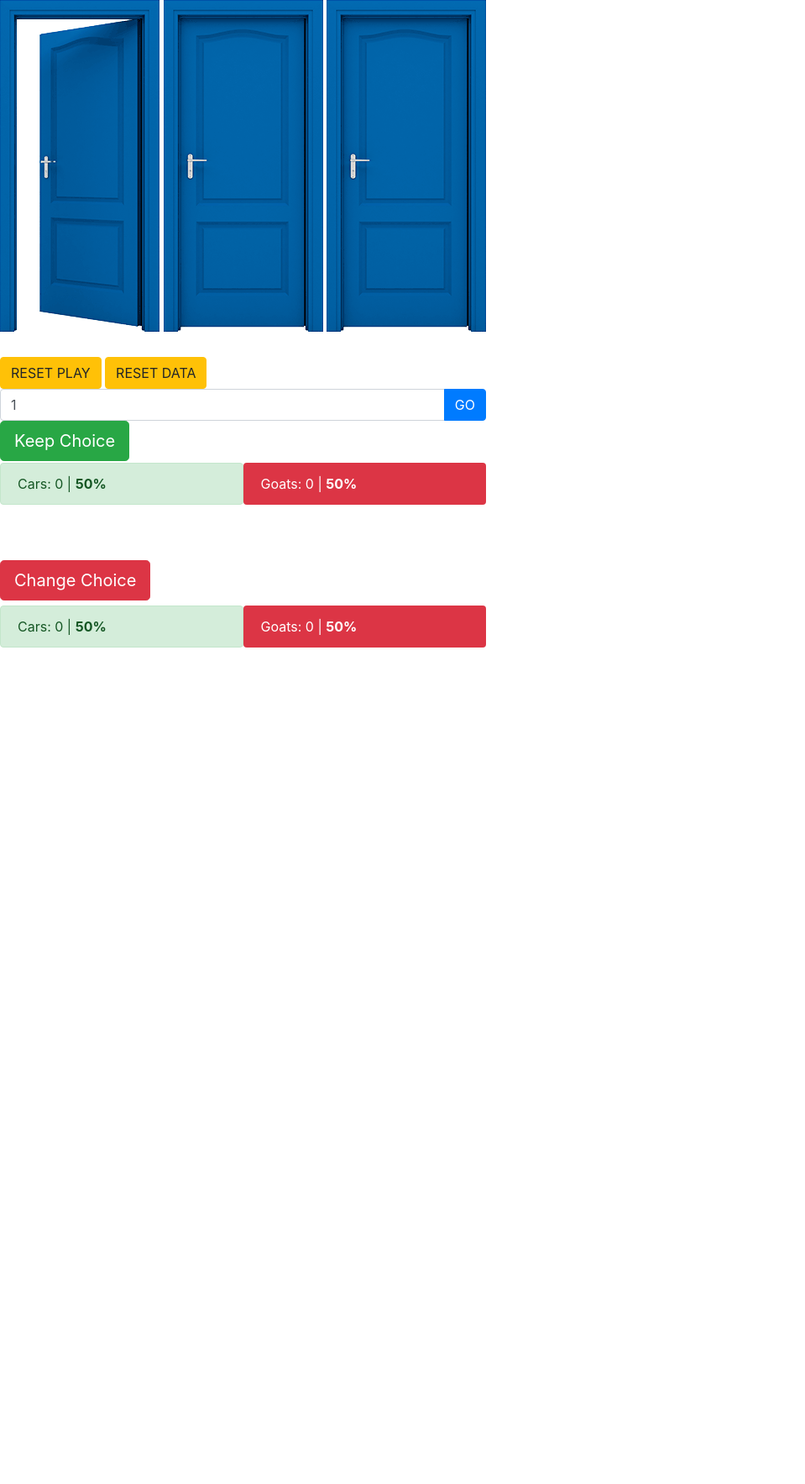
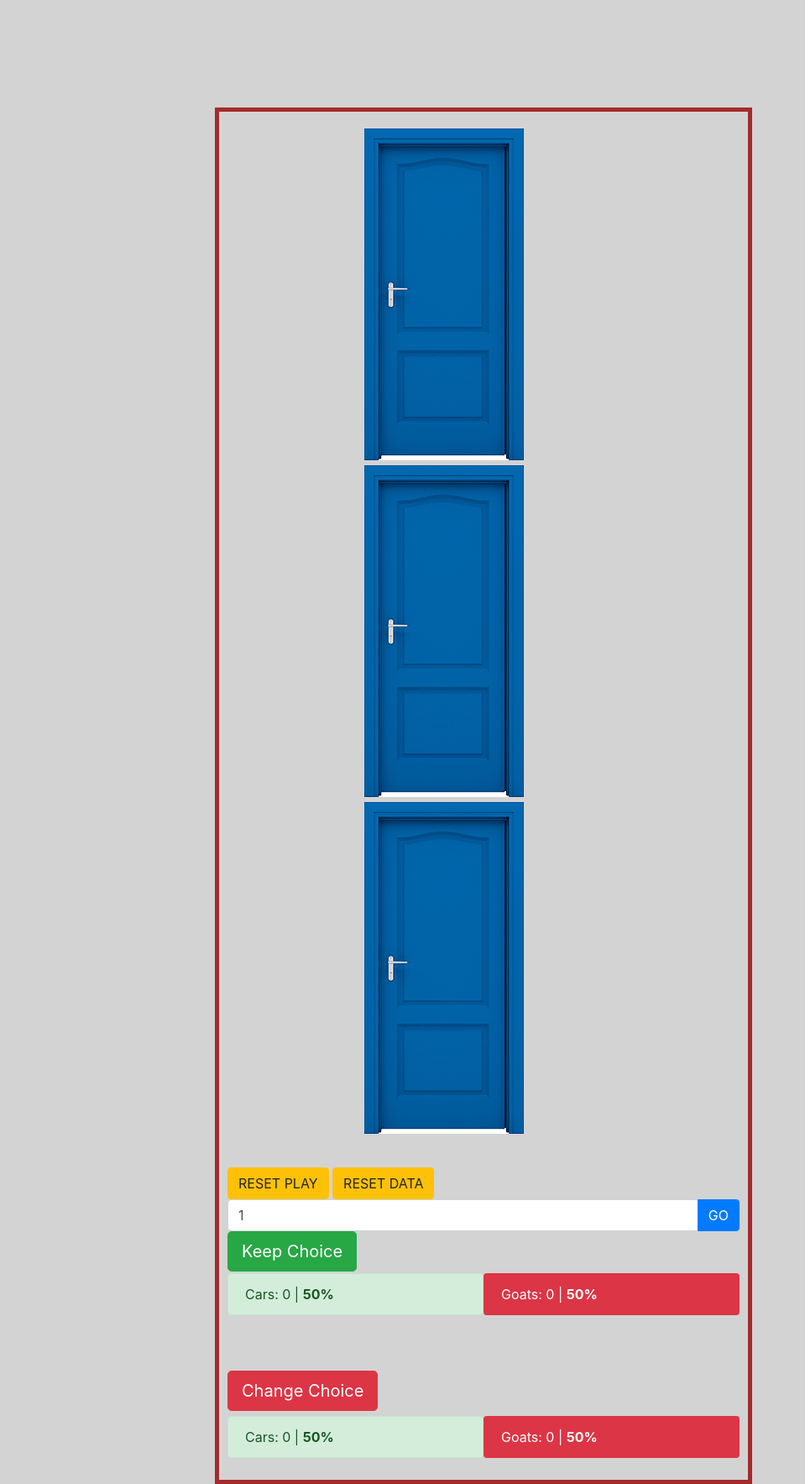
Before and after one commit to AlbertCerfeda/Monty-Hall-Simulation, a PHP site: page / in a window 1280 px wide. Shown: the whole page at 84% size, without its empty margins (0-959 px from the left). Before the commit the page ends 771 px from the top, so only its background shows below. Run offline with PHP 8.4, Linux system fonts and the light colour scheme.

Commit message:
Fixed Issue

```diff
--- a/css/style.css
+++ b/css/style.css
@@ -1,6 +1,7 @@
 body{
     width: 100%;
     height: 100%;
+    background-color: LightGrey !important;
 }
 @keyframes socchiuso-aperto {
     0% { background: url(../media/door/1.png); }
@@ -37,5 +38,15 @@ body{
 
 
 #doorContainer{
-    position: absolute;
+    margin-top: 10%;
+    margin-left: 20%;
+    width: 50%;
+    border: 5px solid brown;
+    padding: 10px;
 }
+
+#doorCont{
+    margin: auto;
+    width: 50%;
+    padding: 10px;
+}
```
